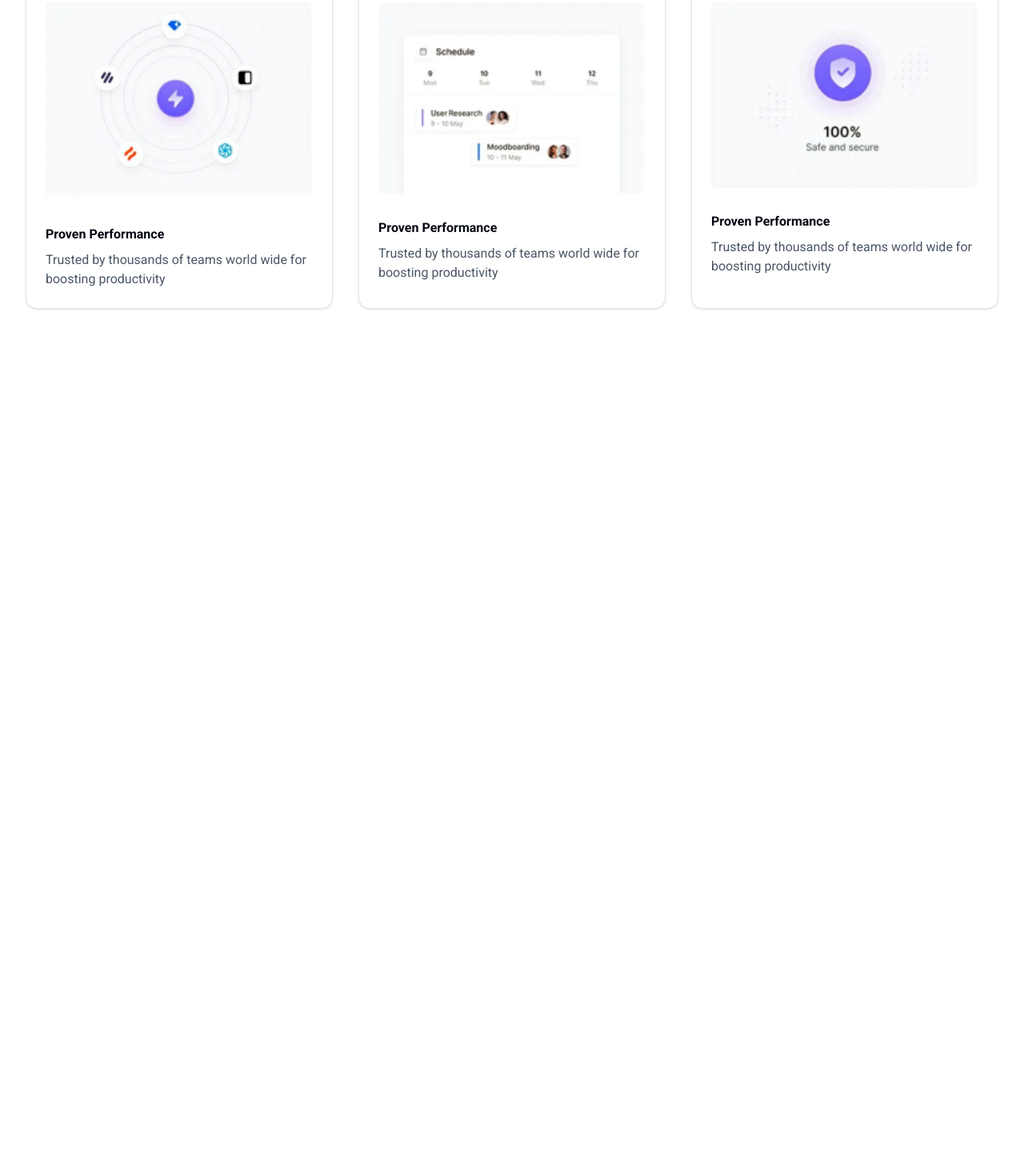
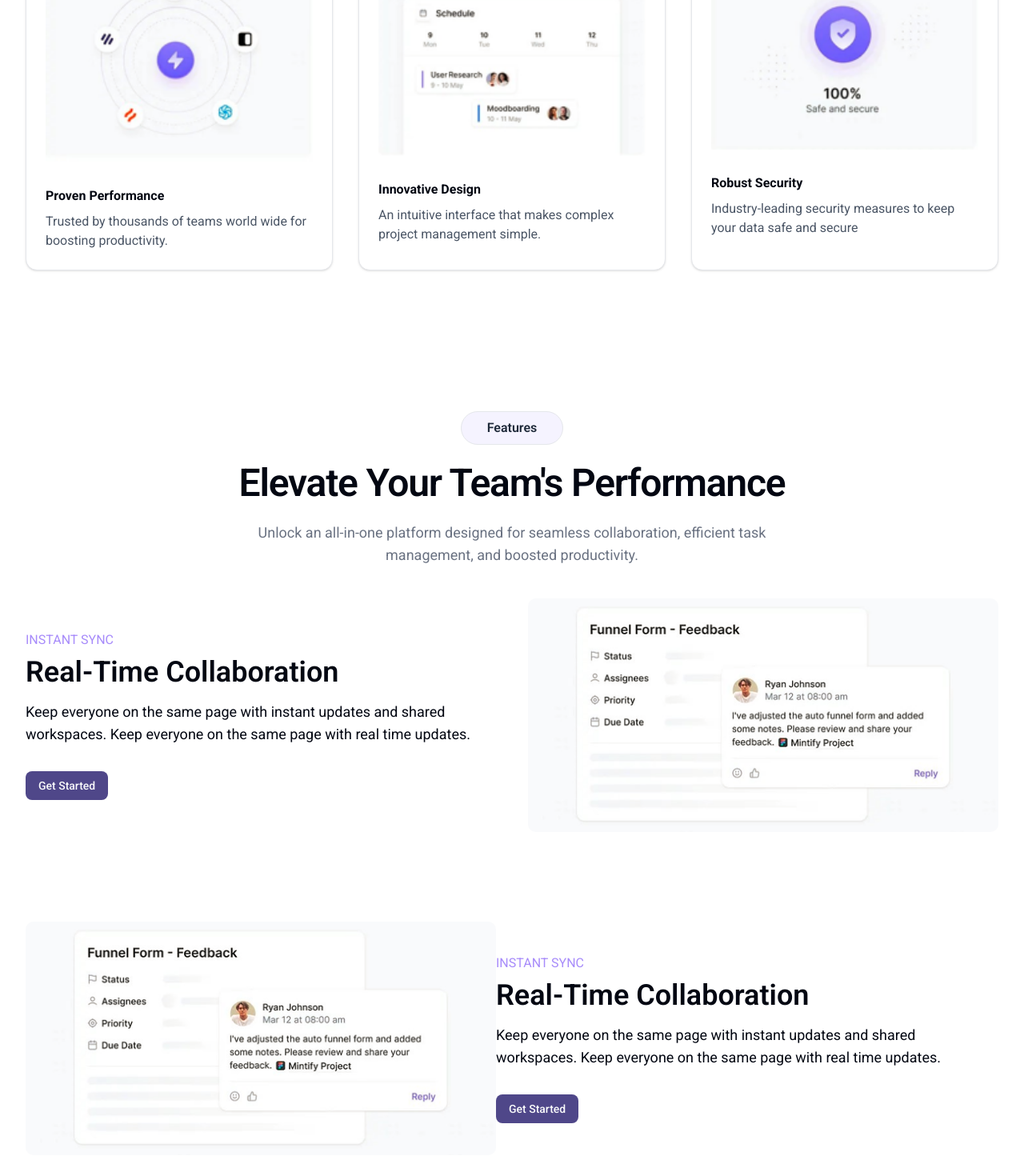
Before and after one commit to mustaphaoyenuga/echoboard, a Next.js app: page / in a window 1280 px wide. Shown: the part 1572-3042 px from the top of the page at 80% size. Before the commit the page ends 2118 px from the top, so only its background shows below. Built offline with nearby package versions, Linux system fonts and the light colour scheme.

Commit message:
add benefit and feature section to landing page

```diff
--- /dev/null
+++ b/src/app/(home)/_components/BenefitsSection.tsx
@@ -0,0 +1,40 @@
+import { Card, CardContent, CardHeader } from "@/components/ui/card";
+import { benefits } from "../_constants";
+
+const BenefitsSection = () => {
+  return (
+    <div className='mx-auto mt-2 max-w-7xl px-6 sm:mt-44 lg:px-8'>
+      <div className='mx-auto max-w-[44rem] lg:text-center flex flex-col items-center mb-10'>
+        <h2 className='font-semibold border rounded-full px-8 py-2 text-gray-800 bg-brand-50 mb-4'>
+          Why us
+        </h2>
+        <p className='mt-2 text-3xl font-semibold tracking-tight text-pretty text-900 sm:text-5xl lg:text-balance'>
+          Experience the Difference
+        </p>
+        <p className='text-lg mt-6 text-gray-500'>
+          Discover the benefits that make our platform the first choice for
+          teams striving for excellence
+        </p>
+      </div>
+      <div className='grid grid-cols-1 lg:grid-cols-3 gap-x-8 gap-y-16 max-w-xl lg:max-w-none'>
+        {benefits.map((benefit, index) => (
+          <Card key={index}>
+            <CardHeader>
+              <img
+                src={benefit.imageSrc}
+                alt='feature image'
+                className='w-full object-cover'
+              />
+            </CardHeader>
+            <CardContent>
+              <p className='font-bold mb-2 capitalize'>{benefit.title}</p>
+              <p className='text-gray-600'>{benefit.subtitle}</p>
+            </CardContent>
+          </Card>
+        ))}
+      </div>
+    </div>
+  );
+};
+
+export default BenefitsSection;
--- a/src/app/(home)/_components/FeatureSection.tsx
+++ /dev/null
@@ -1,40 +0,0 @@
-import { Card, CardContent, CardHeader } from "@/components/ui/card";
-
-const FeatureSection = () => {
-  return (
-    <div className='mx-auto mt-2 max-w-7xl px-6 sm:mt-56 lg:px-8'>
-      <div className='mx-auto max-w-2xl lg:text-center flex flex-col items-center mb-10'>
-        <h2 className='font-semibold border rounded-full px-8 py-2 text-gray-800 bg-brand-50 mb-4'>
-          Why us
-        </h2>
-        <p className='mt-2 text-3xl font-semibold tracking-tight text-pretty text-900 sm:text-5xl lg:text-balance'>
-          Experience the Difference
-        </p>
-        <p className='text-lg mt-6 text-gray-500'>
-          Discover the benefits that make our platform the first choice for
-          teams striving for excellence
-        </p>
-      </div>
-      <div>
-        <dl className='grid grid-cols-1 lg:grid-cols-3 gap-x-8 gap-y-16 max-w-xl lg:max-w-none'>
-          {Array.from({ length: 3 }).map((_, index) => (
-            <Card key={index} className="">
-              <CardHeader className="">
-                <img src={`/images/feature-${index+1}.png`} alt='feature image' className="w-full object-cover" />
-              </CardHeader>
-              <CardContent>
-                <p className="font-bold mb-2 capitalize">Proven performance</p>
-                <p className="text-gray-600">
-                  Trusted by thousands of teams world wide for boosting
-                  productivity
-                </p>
-              </CardContent>
-            </Card>
-          ))}
-        </dl>
-      </div>
-    </div>
-  );
-};
-
-export default FeatureSection;
--- /dev/null
+++ b/src/app/(home)/_components/FeaturesSection.tsx
@@ -0,0 +1,51 @@
+import { Button } from "@/components/ui/button";
+import Image from "next/image";
+
+const FeaturesSection = () => {
+  return (
+    <div className='mx-auto mt-2 max-w-7xl px-6 sm:mt-44 lg:px-8'>
+      <div className='mx-auto max-w-[44rem] lg:text-center flex flex-col items-center mb-10'>
+        <h2 className='font-semibold border rounded-full px-8 py-2 text-gray-800 bg-brand-50 mb-4'>
+          Features
+        </h2>
+        <p className='mt-2 text-3xl font-semibold tracking-tight capitalize text-pretty text-900 sm:text-5xl lg:text-balance'>
+          Elevate your team's performance
+        </p>
+        <p className='text-lg mt-6 text-gray-500'>
+          Unlock an all-in-one platform designed for seamless collaboration,
+          efficient task management, and boosted productivity.
+        </p>
+      </div>
+      <div className='flex *:flex-1 mb-28'>
+        <div className="pr-10 py-10">
+          <p className='uppercase text-brand-400 mb-2'>Instant sync</p>
+          <p className="font-semibold text-4xl mb-4">Real-Time Collaboration</p>
+          <p className="mb-8 text-lg">
+            Keep everyone on the same page with instant updates and shared
+            workspaces. Keep everyone on the same page with real time updates.
+          </p>
+          <Button variant="primary">Get Started</Button>
+        </div>
+        <div className="w-full h-auto relative">
+          <Image src='/images/features-1.PNG' alt="" fill className="object-cover rounded-lg" />
+        </div>
+      </div>
+      <div className='flex *:flex-1 flex-row-reverse'>
+        <div className="pr-10 py-10">
+          <p className='uppercase text-brand-400 mb-2'>Instant sync</p>
+          <p className="font-semibold text-4xl mb-4">Real-Time Collaboration</p>
+          <p className="mb-8 text-lg">
+            Keep everyone on the same page with instant updates and shared
+            workspaces. Keep everyone on the same page with real time updates.
+          </p>
+          <Button variant="primary">Get Started</Button>
+        </div>
+        <div className="w-full h-auto relative">
+          <Image src='/images/features-1.PNG' alt="" fill className="object-cover rounded-lg" />
+        </div>
+      </div>
+    </div>
+  );
+};
+
+export default FeaturesSection;
--- /dev/null
+++ b/src/app/(home)/_constants/index.ts
@@ -0,0 +1,20 @@
+export const benefits = [
+  {
+    title: "Proven performance",
+    subtitle:
+      "Trusted by thousands of teams world wide for boosting productivity.",
+      imageSrc: '/images/feature-1.png'
+  },
+  {
+    title: "Innovative Design",
+    subtitle:
+      "An intuitive interface that makes complex project management simple.",
+       imageSrc: '/images/feature-2.png'
+  },
+  {
+    title: "Robust Security",
+    subtitle:
+      "Industry-leading security measures to keep your data safe and secure",
+       imageSrc: '/images/feature-3.png'
+  },
+];
--- a/src/app/(home)/page.tsx
+++ b/src/app/(home)/page.tsx
@@ -1,4 +1,5 @@
-import FeatureSection from "./_components/FeatureSection";
+import BenefitsSection from "./_components/BenefitsSection";
+import FeaturesSection from "./_components/FeaturesSection";
 import HeroSection from "./_components/HeroSection";
 
 export default function Home() {
@@ -24,7 +25,8 @@ export default function Home() {
         </div>
       </div>
 
-     <FeatureSection />
+     <BenefitsSection />
+     <FeaturesSection />
     </div>
   );
 }
```
Also changed, not shown: public/images/features-1.PNG (added).
